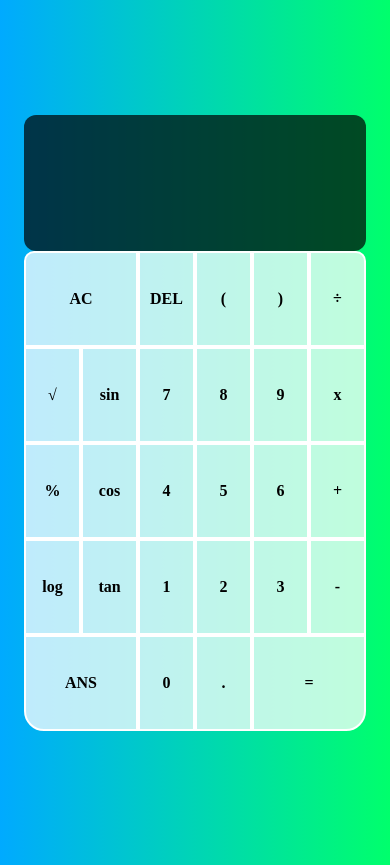
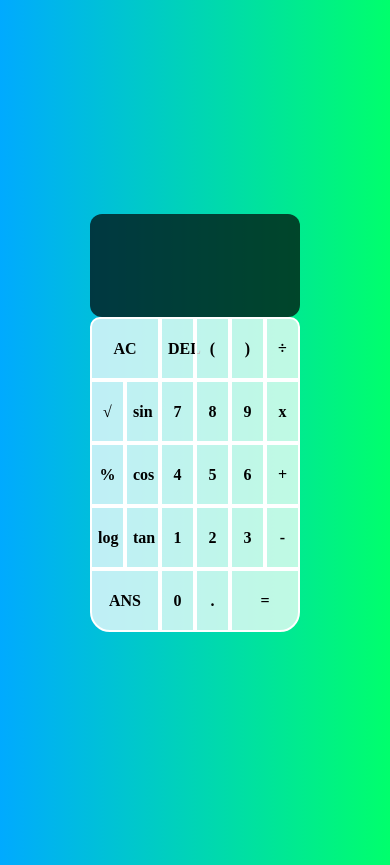
Before and after one commit to fafo-hub/Non-scientific-Calculator, a plain HTML site: page index.html in a window 390 px wide. Drawn offline with Linux system fonts and the light colour scheme.

Commit message:
Another Commit

```diff
--- a/style.css
+++ b/style.css
@@ -68,8 +68,8 @@ body {
         /* grid-template-columns: repeat(6, 59px);
         grid-template-rows: repeat(6, 120px);
         margin-top: 22px; */
-        grid-template-columns: repeat(6, 57px);
-        grid-template-rows: repeat(6, 96px);
+        grid-template-columns: repeat(6, 35px);
+        grid-template-rows: repeat(6, 63px);
         margin-top: 21px;
     }
 
```
